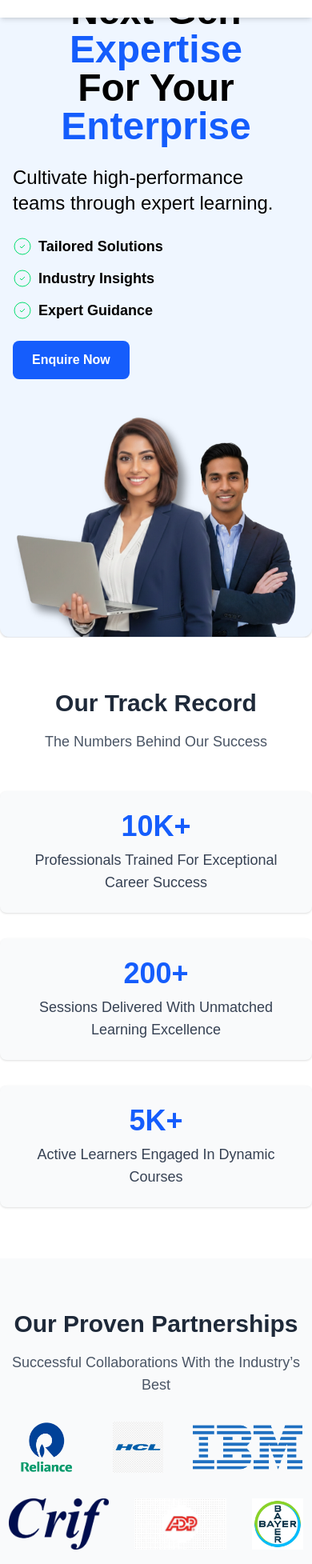
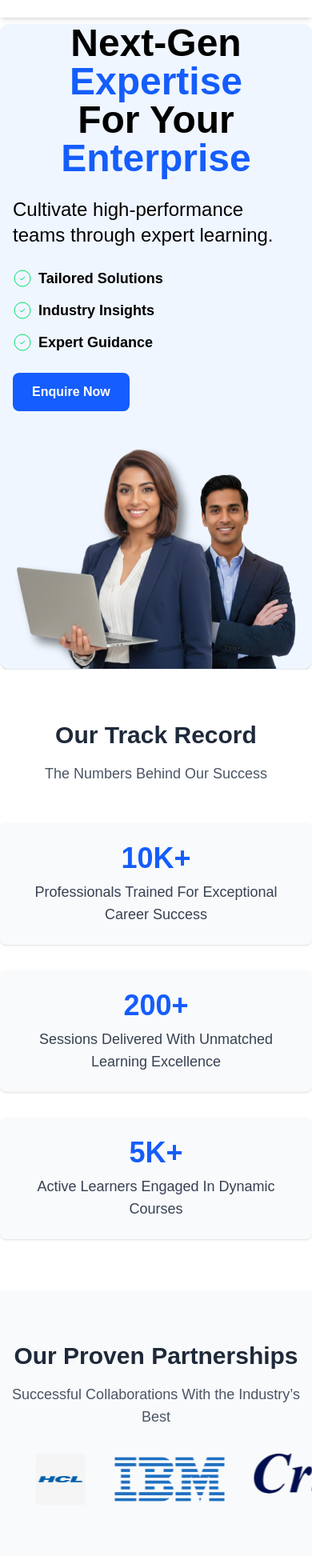
Before and after one commit to kayHere0611/Accredian-responsive-Landing-page, a Next.js app: page / in a window 390 px wide. Shown: the part 42-1997 px from the top of the page at 80% size. Built offline with nearby package versions, Linux system fonts and the light colour scheme.

Commit message:
Finishing touches to web

```diff
--- a/app/components/CAT.jsx
+++ b/app/components/CAT.jsx
@@ -41,7 +41,7 @@ useEffect(() => { fetch("/api/data").then(res => res.json()).then(setData); }, [
   <div className="block md:hidden">
     <div className="relative w-80 h-80 mx-auto rounded-full border-4 border-blue-200 flex items-center justify-center overflow-hidden">
       <div className="absolute text-center">
-        <h3 className="text-xl font-bold text-blue-600">OUR USPs</h3>
+        <h3 className="text-xl font-bold text-blue-600"></h3>
       </div>
       {items.map((item, idx) => {
         const angle = (idx / items.length) * 360;
--- a/app/components/Hero.jsx
+++ b/app/components/Hero.jsx
@@ -17,8 +17,8 @@ export default function Hero() {
   className="
     relative z-0
     flex flex-col md:flex-row items-center justify-between
-    text-black
-    mt-8 sm:mt-12 md:mt-16
+    text-black scroll-mt-24
+    mt-18 sm:mt-12 md:mt-16
     scroll-mt-24
     px-4 sm:px-6 md:px-8
     py-0 sm:py-0 md:py-0
--- a/app/components/Partners.jsx
+++ b/app/components/Partners.jsx
@@ -27,7 +27,38 @@ useEffect(() => { fetch("/api/data").then(res => res.json()).then(setData); }, [
   <p className="text-lg mb-8 text-gray-600">
     Successful Collaborations With the Industry’s Best
   </p>
-      <div className="flex flex-wrap justify-center gap-8">
+
+  {/* Mobile: auto-scrolling conveyor belt */}
+  <div className="overflow-hidden sm:hidden">
+  <div className="scroll-logos">
+    {[...logos, ...logos].map((logo, idx) => (
+      <img
+        key={idx}
+        src={logo.src}
+        alt={logo.alt}
+        className="h-16 object-contain flex-shrink-0"
+      />
+    ))}
+  </div>
+</div>
+{/*
+
+<div className="overflow-hidden sm:hidden">
+  <div className="scroll-logos">
+    {[...logos, ...logos].map((logo, idx) => (
+      <img
+        key={idx}
+        src={logo.src}
+        alt={logo.alt}
+        className="h-16 object-contain flex-shrink-0"
+      />
+    ))}
+  </div>
+</div> */}
+
+
+  {/* Tablet/Desktop: normal grid */}
+  <div className="hidden sm:flex flex-wrap justify-center gap-8">
     {logos.map((logo, idx) => (
       <img
         key={idx}
@@ -38,5 +69,6 @@ useEffect(() => { fetch("/api/data").then(res => res.json()).then(setData); }, [
     ))}
   </div>
 </section>
+
   );
 }
--- a/app/components/navbar.jsx
+++ b/app/components/navbar.jsx
@@ -1,26 +1,3 @@
-// export default function Navbar() {
-//   return (
-//     <nav className="flex justify-between items-center px-8 py-4 bg-white shadow-md fixed w-full top-0 z-50">
-//       <div className="text-2xl font-bold text-blue-600">Accredian</div>
-//       <ul className="flex space-x-6 text-gray-700 font-medium">
-//         <nav className="flex gap-6">
-//   <a href="#hero">Home</a>
-//   <a href="#stats">Stats</a>
-//   <a href="#partn">Partners</a>
-//   <a href="#edge">Accredian Edge</a>
-//   <a href="#CAT">CAT</a>
-//   <a href="#how-it-works">How It Works</a>
-//   <a href="#faq">FAQs</a>
-//   <a href="#testimonials">Testimonials</a>
-//   <a href="#footer">Contact</a>
-// </nav>
-
-//       </ul>
-//     </nav>
-//   );
-// }
-
-
 "use client";
 
 import { useState } from "react";
@@ -37,7 +14,7 @@ export default function Navbar() {
     { name: "How It Works", href: "#how-it-works" },
     { name: "FAQs", href: "#faq" },
     { name: "Testimonials", href: "#testimonials" },
-    { name: "Contact", href: "#footer" },
+    { name: "Know Us", href: "#footer" },
   ];
 
   return (
--- a/app/globals.css
+++ b/app/globals.css
@@ -28,3 +28,15 @@ body {
   color: var(--foreground);
   font-family: Arial, Helvetica, sans-serif;
 }
+
+@keyframes scroll {
+  0% { transform: translateX(0); }
+  100% { transform: translateX(-100%); }
+}
+
+.scroll-logos {
+  display: flex;
+  gap: 2rem;
+  width: max-content; /* ensures container is wide enough */
+  animation: scroll 12s linear infinite;
+}
```
Lines whose indentation alone changed are shown as unchanged.
